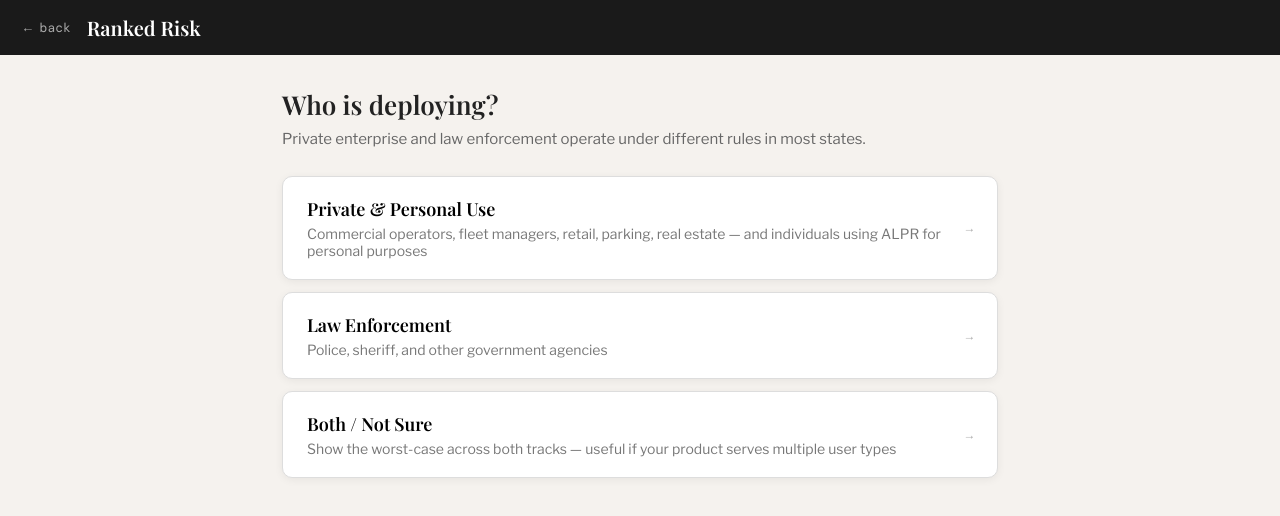
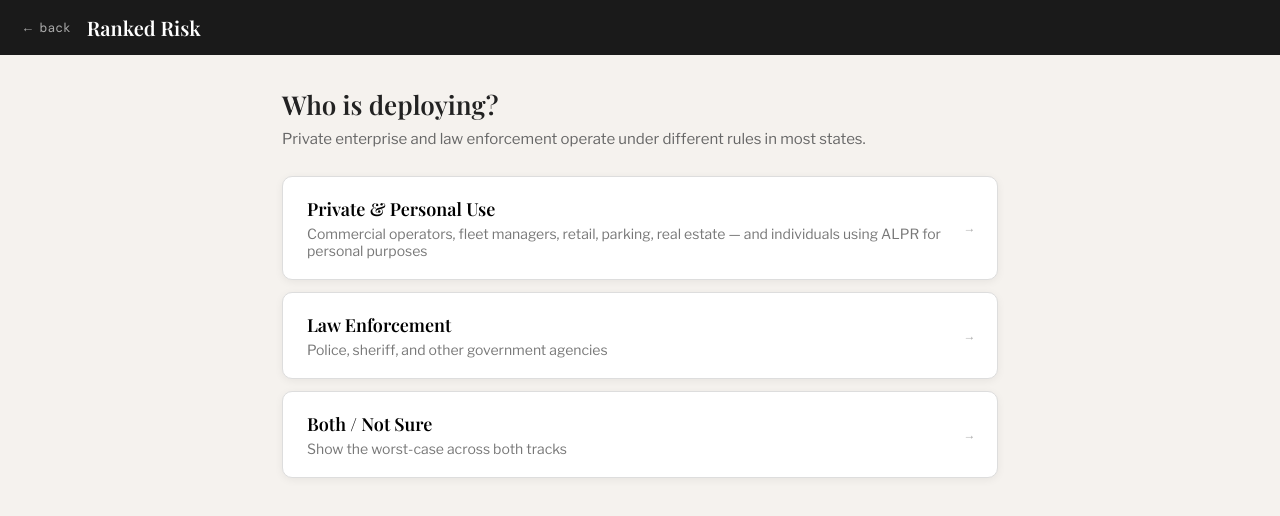
Before and after one commit to pscripps/alpr-navigator, a React (Vite) app: page / in a window 1280 px wide. Both pictures are taken after a click on the button 346 px from the left and 427 px from the top of the page. Shown: the top 516 px of the page. Built offline with nearby package versions, Linux system fonts and the light colour scheme; a web font is replaced by a local one.

Commit message:
Update App.jsx

```diff
--- a/src/App.jsx
+++ b/src/App.jsx
@@ -391,7 +391,7 @@ function WizardView({ onBack }) {
                 {[
                   ["private", "Private & Personal Use", "Commercial operators, fleet managers, retail, parking, real estate — and individuals using ALPR for personal purposes"],
                   ["le",      "Law Enforcement",        "Police, sheriff, and other government agencies"],
-                  ["both",    "Both / Not Sure",        "Show the worst-case across both tracks — useful if your product serves multiple user types"],
+                  ["both",    "Both / Not Sure",        "Show the worst-case across both tracks"],
                 ].map(([v, label, desc]) => (
                   <button key={v} className="door" onClick={() => setSelectedTrack(v)} style={{ background: "#fff", border: "1px solid #ddd", borderRadius: 10, padding: "20px 24px", textAlign: "left", boxShadow: "0 2px 8px rgba(0,0,0,0.06)", display: "flex", justifyContent: "space-between", alignItems: "center" }}>
                     <div>
```
